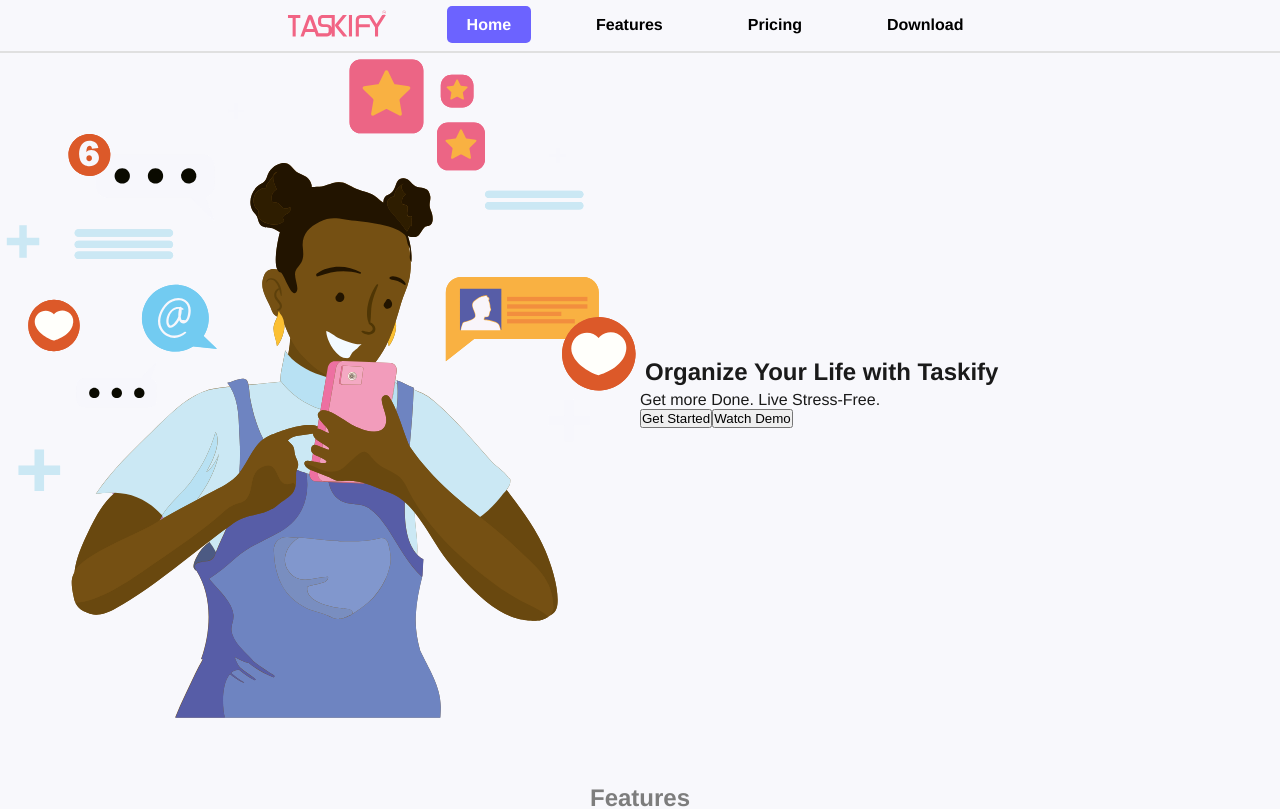
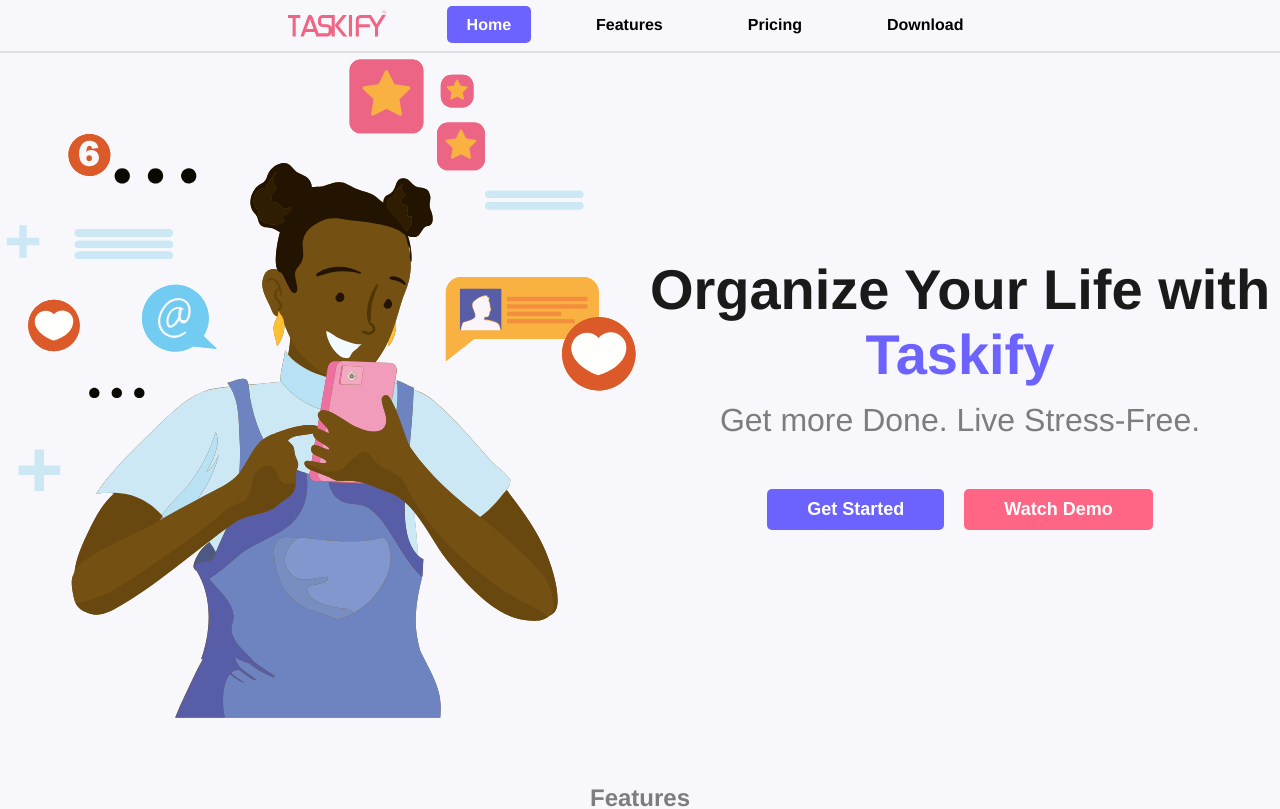
Before and after one commit to emteezet/taskify, a React (Vite) app: page / in a window 1280 px wide. Shown: the top 809 px of the page. Built offline with nearby package versions, Linux system fonts and the light colour scheme.

Commit message:
style: update Hero.css for responsive layout and button styles

```diff
--- a/src/Hero.css
+++ b/src/Hero.css
@@ -15,6 +15,10 @@
 
     .hero-header{
         width: 100%;
+        justify-content: center;
+        align-items: center;
+        display: flex;
+        flex-direction: column;
     }
     .hero-btns{
         justify-content: center;
@@ -36,9 +40,11 @@
 
 }
 
-    .hero-header{
-        justify-content: center;
-        align-items: center;
+
+        .hero-header{
+            justify-content: center;
+            align-items: center;
+        }
     }
 
 .hero-svg{
@@ -137,7 +143,6 @@
 
         .hero-svg{
             width: 100vw;
-            overflow: hidden;
         }
 
 
```
